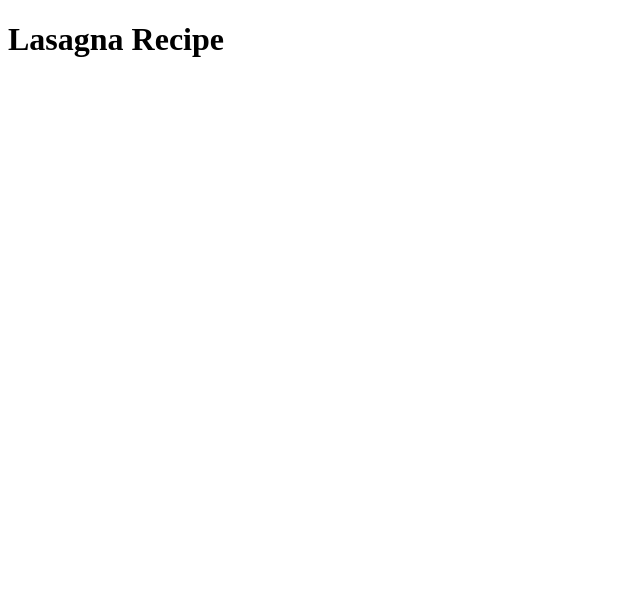
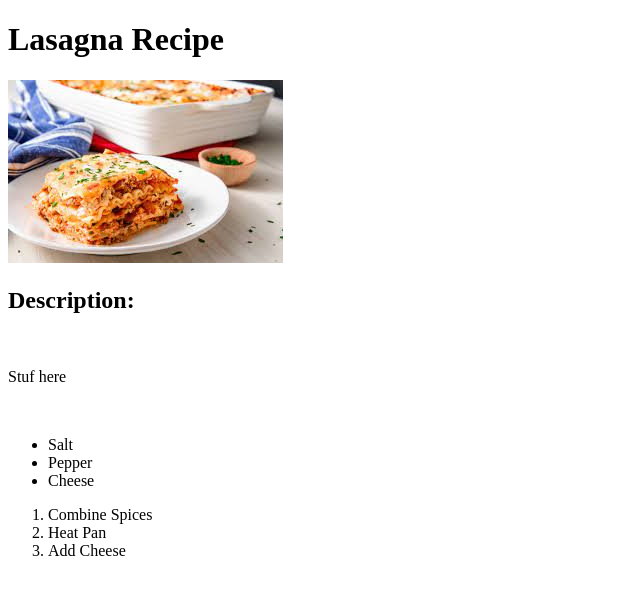
Before and after one commit to mr-shorten/odin-project, a plain HTML site: page recipes/lasagna.html in a window 1280 px wide. Shown: the whole page, without its empty margins (0-640 px from the left). Drawn offline with Linux system fonts and the light colour scheme.

Commit message:
Add content to Lasagna Recipe

```diff
--- a/recipes/lasagna.html
+++ b/recipes/lasagna.html
@@ -8,5 +8,18 @@
 </head>
 <body>
     <h1>Lasagna Recipe</h1>
+    <img src="/imgs/lasagna.jpg"><br>
+    <h2>Description:</h2><br>
+    <p>Stuf here</p><br>
+    <ul>
+        <li>Salt</li>
+        <li>Pepper</li>
+        <li>Cheese</li>
+    </ul>
+    <ol>
+        <li>Combine Spices</li>
+        <li>Heat Pan</li>
+        <li>Add Cheese</li>
+    </ol>
 </body>
 </html>
```
Also changed, not shown: imgs/lasagna.jpg (added).
